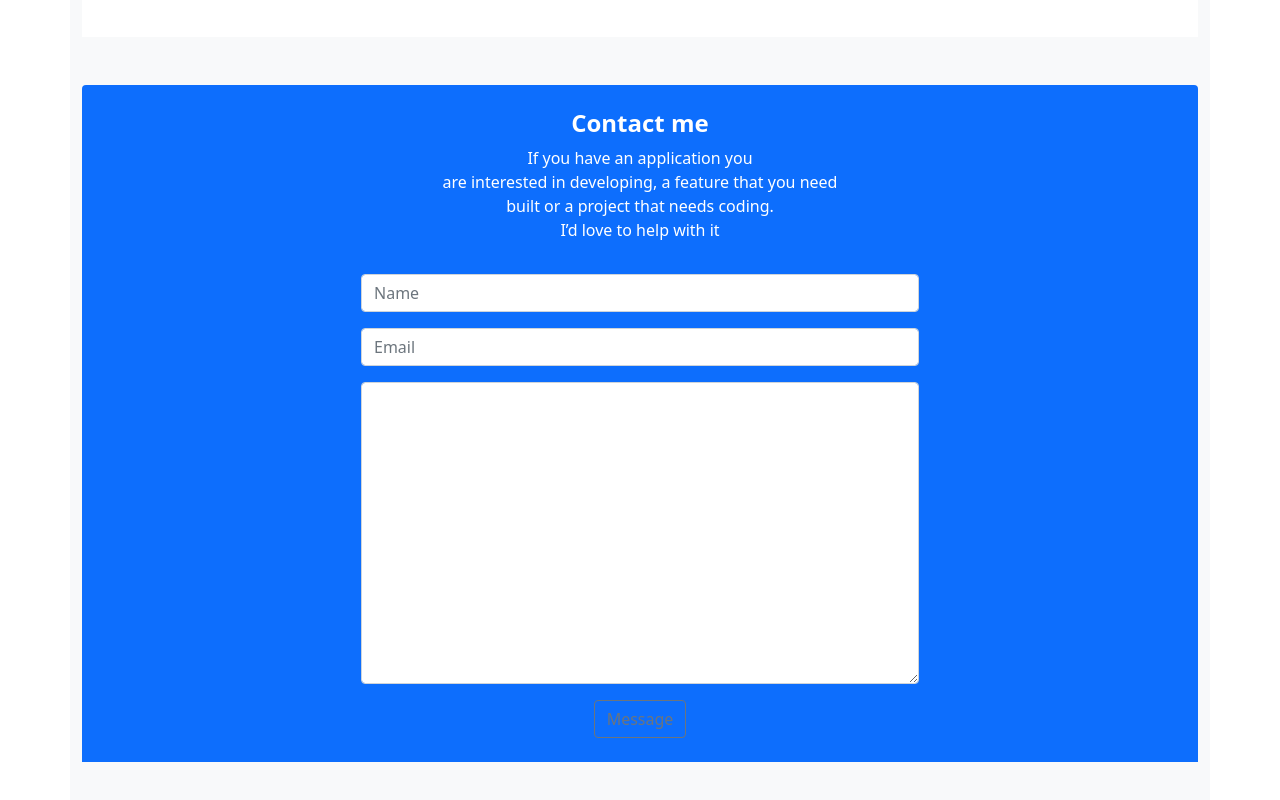
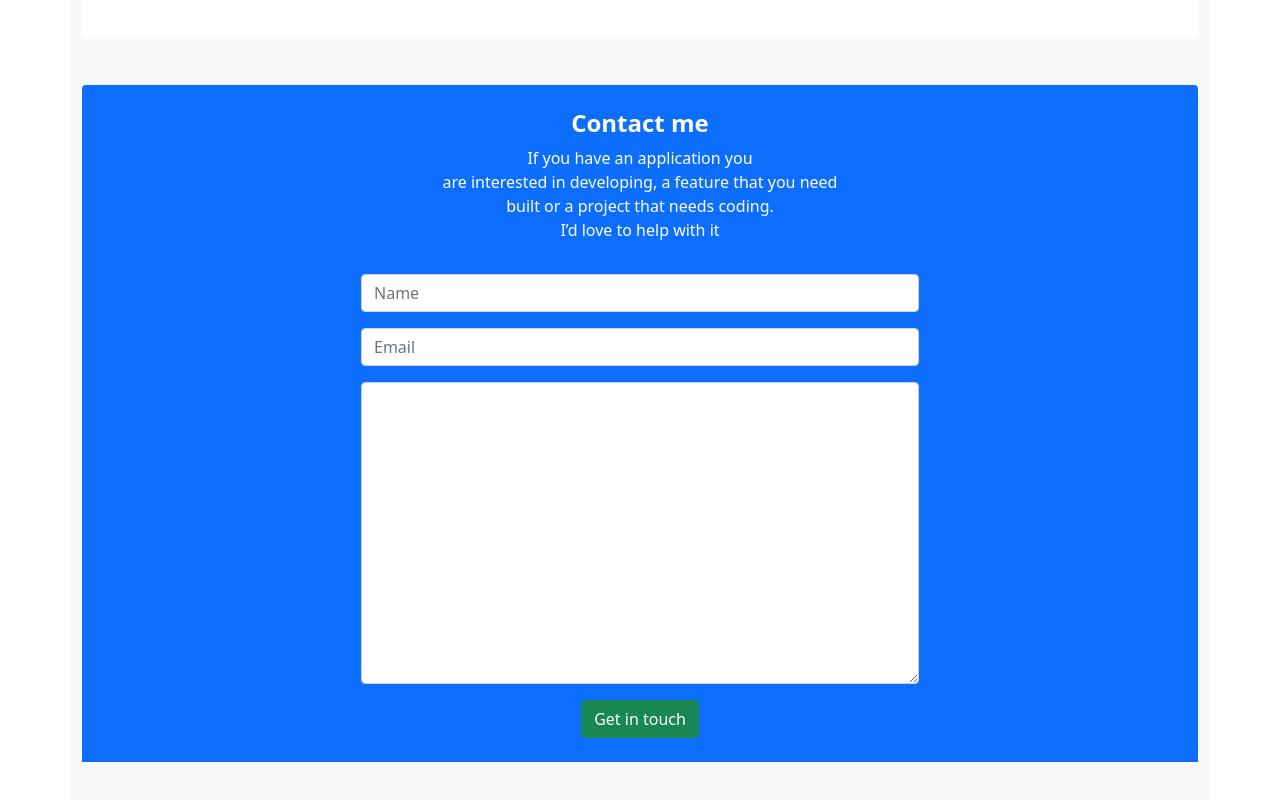
Before and after one commit to Simpleshaikh1/bootstrap-portfolio, a website: page index.html in a window 1280 px wide. Shown: the part 3067-3867 px from the top of the page. Drawn offline with nearby package versions, Linux system fonts and the light colour scheme.

Commit message:
make adjustment

```diff
--- a/index.html
+++ b/index.html
@@ -253,7 +253,7 @@
 
                   <div class="form-outline">
                     <textarea class="form-control" id="textAreaExample1" rows="12"></textarea>
-                    <button class="btn btn-outline-secondary btn-block mt-3">Message</button>
+                    <button class="btn btn-success text-white btn-block mt-3"  data-mdb-ripple-color="light" >Get in touch</button>
                   </div>
                 </div>
               </form>
```
